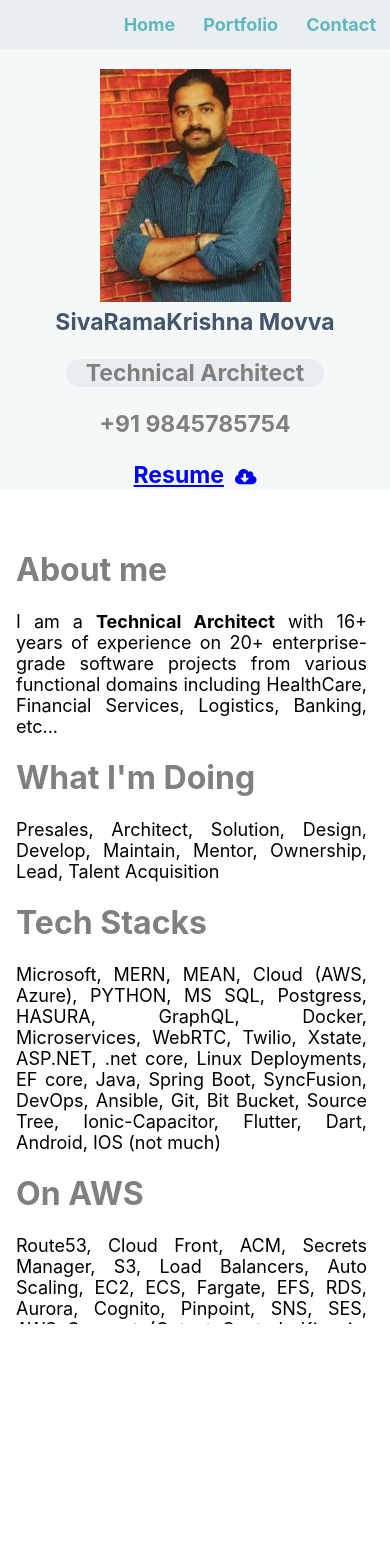
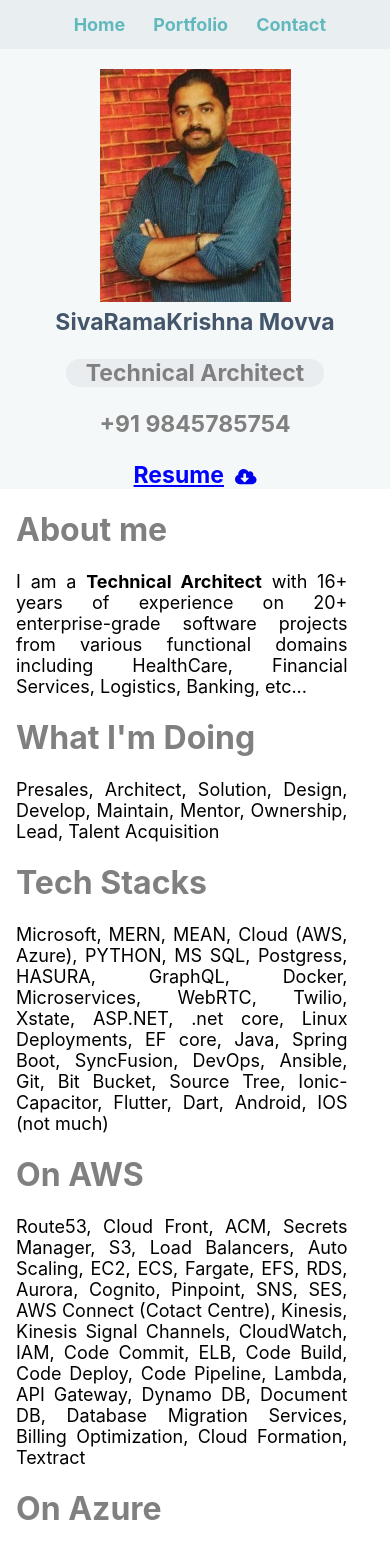
Before and after one commit to TechSivaram/MyProfile, a React (Create React App) app: page / in a window 390 px wide. Shown: the top 1550 px of the page. Before the commit the page ends 1324 px from the top, so only its background shows below. Built offline with nearby package versions, Linux system fonts and the light colour scheme.

Commit message:
adjustments for mobile view

```diff
--- a/src/App.css
+++ b/src/App.css
@@ -78,6 +78,13 @@ div.content p {
   }
 
   div.content {
-    width: 90%;
+    padding-top: 0px;
+    width: 85%;
+    height:unset;
+    overflow: scroll;
+  }
+
+  body{
+    overflow: auto;
   }
 }
--- a/src/Static/Menubar.css
+++ b/src/Static/Menubar.css
@@ -39,6 +39,7 @@
         width: 100%;
         position:sticky;
         left: 0%;
+        padding-right: 50px;
     }
 
     .scrollmenu #myLinks {
```
